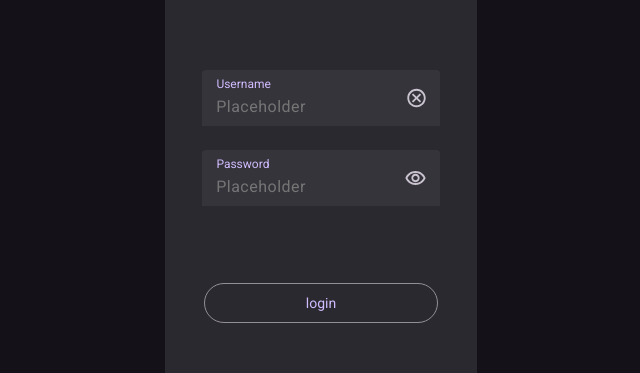
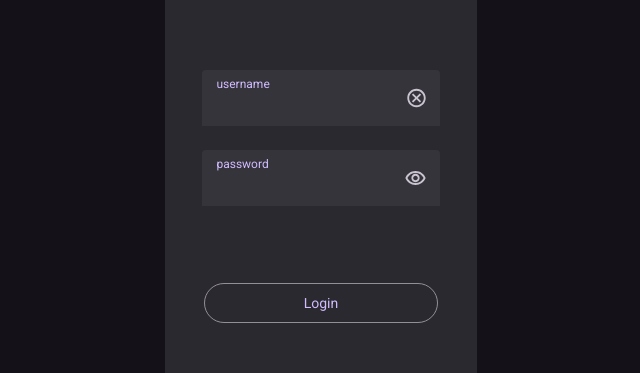
Before and after one commit to AsemBq/task_management, a React (Vite) app: page /edit in a window 1280 px wide. Shown: the part 187-560 px from the top of the page, without its empty margins (319-959 px from the left). Built offline with nearby package versions, Linux system fonts and the light colour scheme.

Commit message:
we now pass a config that contains all the props for all elements as a prop. this is the one and only prop we use (if another method was used we had to add a new prop everytime.) this is only the case for EditTask, CreateTask, and Login who all have a form

```diff
--- a/src/CreateTask/CreateTask.jsx
+++ b/src/CreateTask/CreateTask.jsx
@@ -5,19 +5,91 @@ import ReturnIcon from '../Icon/ReturnIcon/ReturnIcon';
 import './CreateTask.css';
 
 export default function CreateTask({ className }) {
+  function handleClick(event) {}
+
+  const config = {
+    firstInput: {
+      parentDiv: {
+        tag: {
+          className: '_text-input__form-group',
+        },
+      },
+      label: {
+        tag: {
+          className: '_text-input__label',
+          name: 'name',
+          placeholder: 'PlaceHolder',
+          htmlFor: 'name',
+        },
+        text: 'name',
+      },
+      input: {
+        tag: {
+          className: '_text-input__input',
+          id: 'name',
+          autoComplete: 'name',
+          type: 'text',
+        },
+      },
+      icon: {
+        tag: {
+          className: '_text-input__icon',
+          style: {},
+        },
+        icon: null,
+      },
+    },
+    secondInput: {
+      parentDiv: {
+        tag: {
+          className: '_text-input__form-group',
+        },
+      },
+      label: {
+        tag: {
+          className: '_text-input__label',
+          name: 'priority',
+          placeholder: 'PlaceHolder',
+          htmlFor: 'priority',
+        },
+        text: 'priority',
+      },
+      input: {
+        tag: {
+          id: 'priority',
+          autoComplete: 'priority',
+          type: 'password',
+          className: '_text-input__input',
+        },
+      },
+      icon: {
+        tag: {
+          className: '_text-input__icon',
+          style: {},
+        },
+        icon: null,
+      },
+    },
+    button: {
+      button: {
+        tag: {
+          className: '_submit-btn',
+          onClick: handleClick,
+        },
+        text: {
+          text: 'Creaet',
+        },
+      },
+    },
+  };
+
   return (
     <div className={className}>
       <HeaderWithIcon
         text="Create Task"
         rightIcon={ReturnIcon()}
       ></HeaderWithIcon>
-      <CustomForm
-        firstClassName="name"
-        firstName="name"
-        secondClassName="priority"
-        secondName="priority"
-        buttonText="Create"
-      />
+      <CustomForm config={config} />
     </div>
   );
 }
--- a/src/CustomForm/CustomForm.jsx
+++ b/src/CustomForm/CustomForm.jsx
@@ -3,52 +3,30 @@ import SubmitButton from '../SubmitButton/SubmitButton';
 
 import './CustomForm.css';
 
-export default function CustomForm({
-  firstClassName,
-  firstName,
-  firstId,
-  firstInputName,
-  firstValue,
-  firstPlaceHolder = 'Placeholder',
-  firstType = 'text',
-  firstIcon,
-  firstRight,
-  secondClassName,
-  secondName,
-  secondId,
-  secondInputName,
-  secondValue,
-  secondPlaceHolder = 'Placeholder',
-  secondType = 'text',
-  SecondIcon,
-  secondRight,
-  buttonText,
-}) {
+export default function CustomForm({ config }) {
+  const baseConfig = {
+    firstInput: {
+      placeholder: 'Placeholder',
+      type: 'text',
+    },
+    secondInput: {
+      placeholder: 'Placeholder',
+      type: 'text',
+    },
+    button: {},
+  };
+  console.log(config);
+
+  // const updatedConfig = { ...baseConfig, ...config };
+  // console.log(updatedConfig);
+  function handleSubmit(event) {
+    event.preventDefault();
+  }
   return (
-    <form action="" className="_custom-form">
-      <TextInput
-        className={`custom-form__label ${firstClassName}`}
-        name={firstName}
-        id={firstId}
-        inputName={firstInputName}
-        value={firstValue}
-        placeholder={firstPlaceHolder}
-        inputType={firstType}
-        icon={firstIcon}
-        right={firstRight}
-      />
-      <TextInput
-        className={`custom-form__label ${secondClassName}`}
-        name={secondName}
-        id={secondId}
-        inputName={secondInputName}
-        value={secondValue}
-        placeholder={secondPlaceHolder}
-        inputType={secondType}
-        icon={SecondIcon}
-        right={secondRight}
-      />
-      <SubmitButton text={buttonText} />
+    <form action="" className="_custom-form" onSubmit={handleSubmit}>
+      <TextInput {...config['firstInput']} />
+      <TextInput {...config['secondInput']} />
+      <SubmitButton {...config['button']} />
     </form>
   );
 }
--- a/src/EditTask/EditTask.jsx
+++ b/src/EditTask/EditTask.jsx
@@ -6,6 +6,86 @@ import ReturnIcon from '../Icon/ReturnIcon/ReturnIcon';
 import './EditTask.css';
 
 export default function EditTask({ className }) {
+  function handleClick(event) {}
+
+  const config = {
+    firstInput: {
+      parentDiv: {
+        tag: {
+          className: '_text-input__form-group',
+        },
+      },
+      label: {
+        tag: {
+          className: '_text-input__label',
+          name: 'Name',
+          placeholder: 'PlaceHolder',
+          htmlFor: 'name',
+        },
+        text: 'name',
+      },
+      input: {
+        tag: {
+          className: '_text-input__input',
+          id: 'name',
+          autoComplete: 'name',
+          type: 'text',
+          value: 'Task #1',
+        },
+      },
+      icon: {
+        tag: {
+          className: '_text-input__icon',
+          style: {},
+        },
+        icon: null,
+      },
+    },
+    secondInput: {
+      parentDiv: {
+        tag: {
+          className: '_text-input__form-group',
+        },
+      },
+      label: {
+        tag: {
+          className: '_text-input__label',
+          name: 'priority',
+          placeholder: 'PlaceHolder',
+          htmlFor: 'priority',
+        },
+        text: 'priority',
+      },
+      input: {
+        tag: {
+          id: 'priority',
+          autoComplete: 'priority',
+          type: 'text',
+          className: '_text-input__input',
+          value: 'High',
+        },
+      },
+      icon: {
+        tag: {
+          className: '_text-input__icon',
+          style: {},
+        },
+        icon: null,
+      },
+    },
+    button: {
+      button: {
+        tag: {
+          className: '_submit-btn',
+          onClick: handleClick,
+        },
+        text: {
+          text: 'Save',
+        },
+      },
+    },
+  };
+
   return (
     <div className={className}>
       <HeaderWithIcon
@@ -13,15 +93,7 @@ export default function EditTask({ className }) {
         leftIcon={DeleteIcon('24px', '24px')}
         rightIcon={ReturnIcon('10px', '15px')}
       ></HeaderWithIcon>
-      <CustomForm
-        firstClassName="name"
-        firstName="name"
-        firstValue="Task #1"
-        secondClassName="priority"
-        secondName="priority"
-        secondValue="high"
-        buttonText="Save"
-      />
+      <CustomForm config={config} />
     </div>
   );
 }
--- a/src/Login/Login.jsx
+++ b/src/Login/Login.jsx
@@ -6,21 +6,93 @@ import VisibilityIcon from '../Icon/VisibilityIcon/VisibilityIcon';
 import './Login.css';
 
 export default function Login({ className }) {
+  function handleClick() {
+    console.log('clicked');
+  }
+
+  const config = {
+    firstInput: {
+      parentDiv: {
+        tag: {
+          className: '_text-input__form-group',
+        },
+      },
+      label: {
+        tag: {
+          className: '_text-input__label',
+          name: 'Username',
+          placeholder: 'PlaceHolder',
+          htmlFor: 'username',
+        },
+        text: 'username',
+      },
+      input: {
+        tag: {
+          className: '_text-input__input',
+          id: 'username',
+          autoComplete: 'username',
+          type: 'text',
+        },
+      },
+      icon: {
+        tag: {
+          className: '_text-input__icon',
+          style: {
+            right: '0.05rem',
+          },
+        },
+        icon: EraseIcon('45px', '45px'),
+      },
+    },
+    secondInput: {
+      parentDiv: {
+        tag: {
+          className: '_text-input__form-group',
+        },
+      },
+      label: {
+        tag: {
+          className: '_text-input__label',
+          name: 'password',
+          placeholder: 'PlaceHolder',
+          htmlFor: 'password',
+        },
+        text: 'password',
+      },
+      input: {
+        tag: {
+          id: 'password',
+          autoComplete: 'password',
+          type: 'password',
+          className: '_text-input__input',
+        },
+      },
+      icon: {
+        tag: {
+          className: '_text-input__icon',
+          style: {
+            right: '0.8rem',
+          },
+        },
+        icon: VisibilityIcon('23px', '23px'),
+      },
+    },
+    button: {
+      button: {
+        tag: {
+          className: '_submit-btn',
+          onClick: handleClick,
+        },
+        text: {
+          text: 'Login',
+        },
+      },
+    },
+  };
   return (
     <div className={className}>
       <HeaderWithIcon text="Task Manager"></HeaderWithIcon>
-      <CustomForm
-        firstClassName="username"
-        firstName="Username"
-        firstIcon={EraseIcon('45px', '45px')}
-        firstRight="0.05rem"
-        secondClassName="password"
-        secondName="Password"
-        secondType="password"
-        SecondIcon={VisibilityIcon('23px', '23px')}
-        buttonText="login"
-        secondRight="0.8rem"
-      />
+      <CustomForm config={config} />
     </div>
   );
 }
--- a/src/SubmitButton/SubmitButton.jsx
+++ b/src/SubmitButton/SubmitButton.jsx
@@ -1,9 +1,10 @@
 import './SubmitButton.css';
 
-export default function SubmitButton({ className, text }) {
+export default function SubmitButton({ ...config }) {
+  console.log(config['button']['text']);
   return (
-    <button type="submit" className={`${className} _submit-btn`}>
-      {text}
+    <button type="submit" {...config['button']['tag']}>
+      {config['button']['text']['text']}
     </button>
   );
 }
--- a/src/TextInput/TextInput.jsx
+++ b/src/TextInput/TextInput.jsx
@@ -1,31 +1,14 @@
 import './TextInput.css';
 
-export default function TextInput({
-  className,
-  name,
-  inputName,
-  id,
-  value,
-  placeholder,
-  inputType = 'text',
-  icon,
-  right,
-}) {
+export default function TextInput({ ...config }) {
+  console.log('text input');
+  console.log(config['input']['tag']);
   return (
-    <div className={`_text-input__form-group ${className}`}>
-      <label className={`_text-input__label`} htmlFor={id}>
-        {name}
-      </label>
-      <input
-        name={inputName}
-        type={inputType}
-        className="_text-input__input"
-        value={value}
-        placeholder={placeholder}
-        id={id}
-      />
-      <div className="_text-input__icon" style={{ right }}>
-        {icon}
+    <div {...config['parentDiv']['tag']}>
+      <label {...config['label']['tag']}> {...config['label']['text']}</label>
+      <input {...config['input']['tag']} />
+      <div className="_text-input__icon" {...config['icon']['tag']}>
+        {config['icon']['icon']}
       </div>
     </div>
   );
--- a/src/Wrapper/Wrapper.jsx
+++ b/src/Wrapper/Wrapper.jsx
@@ -14,7 +14,6 @@ export default function Wrapper() {
       <Login className="wrapper__item login_page" />
       <TaskList1 className="wrapper__item TaskList1" />
       <EmptyTaskList className="wrapper__item EmptyTaskList" />
-      {/* <WrapperItem className="wrapper__item edit_task" /> */}
       <EditTask className="wrapper__item edit_task" />
       <CreateTask className="wrapper__item create_task" />
       <TaskList2 className="wrapper__item TasksList" />
```
